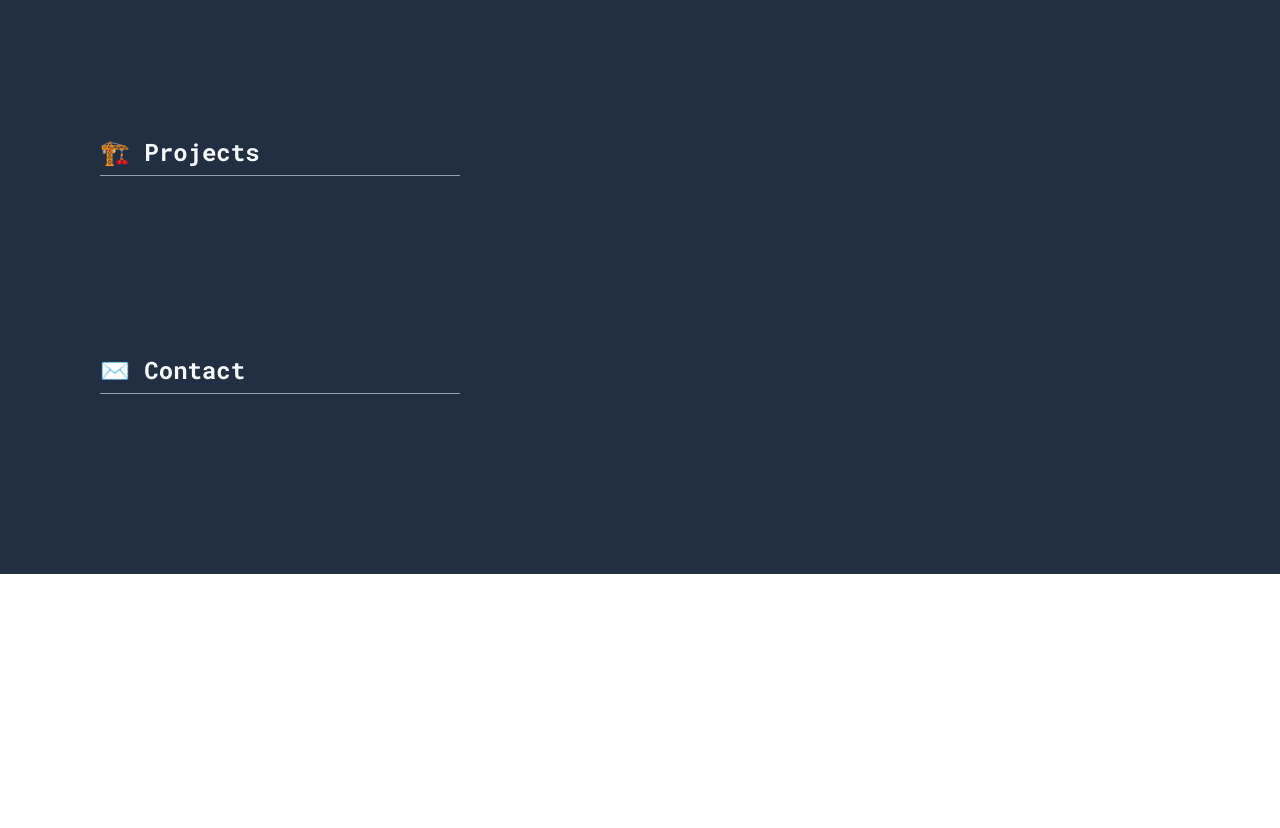
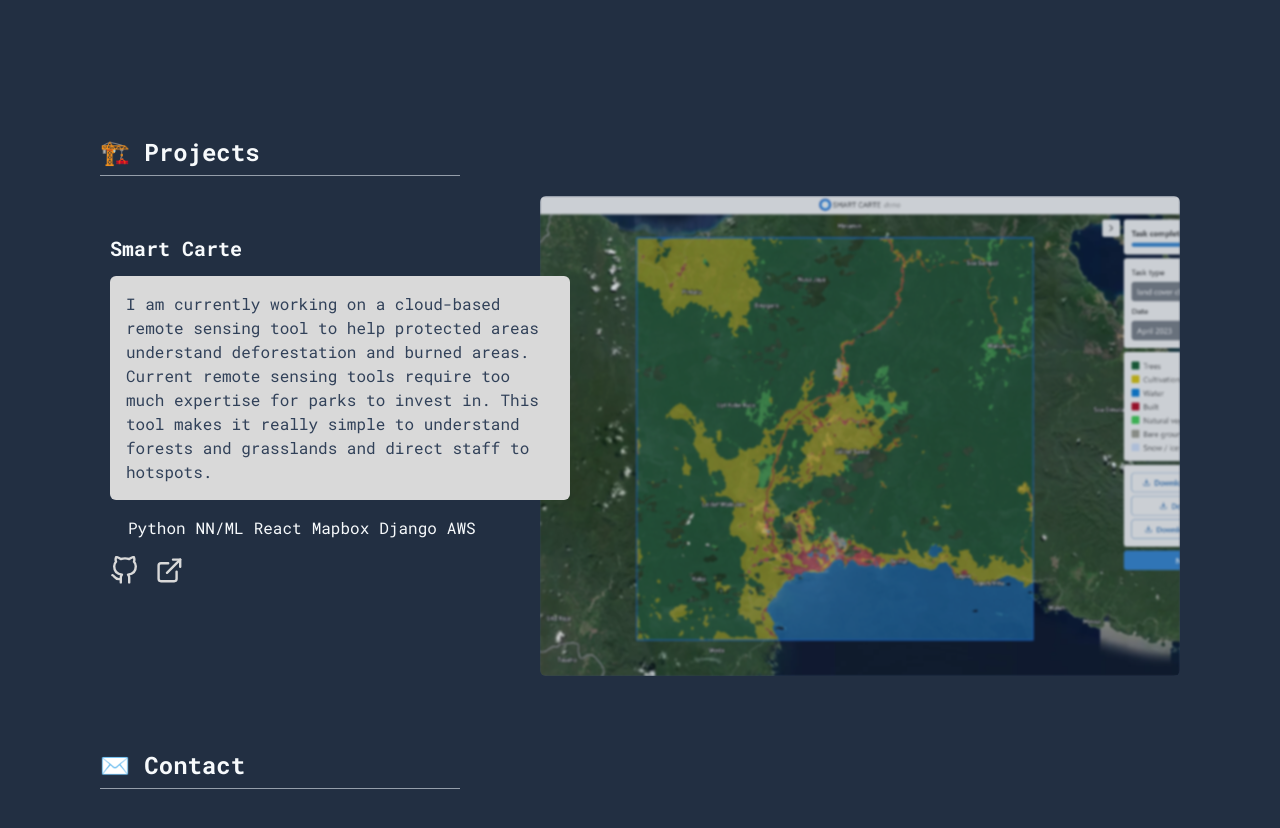
Before and after one commit to caseyslaught/casey-slaught-new-site, a Next.js app: page / in a window 1280 px wide. Shown: the part 1860-2688 px from the top of the page. Before the commit the page ends 2434 px from the top, so only its background shows below. Built offline with nearby package versions, Linux system fonts and the light colour scheme.

Commit message:
setup project component

```diff
--- a/components/ExperienceSection/index.tsx
+++ b/components/ExperienceSection/index.tsx
@@ -138,7 +138,7 @@ const jobs: JobType = {
     points: [
       "Founded a plant shop that works with small-scale plant nurseries, potters, and visual artists, highlighting native species and local art forms",
       "Training a staff of 3 to handle all aspects of the company, from procurement and preparation, to sales and delivery",
-      "Injected over $12,000 into artisinal craftspeople and plant nurseries in the first year of operation",
+      "Contributed to local pottery and plant nursery communities by spending over $12,000 on local products in the first year",
     ],
   },
   "quip.link": {
--- /dev/null
+++ b/components/ProjectsSection/index.tsx
@@ -0,0 +1,136 @@
+import React from "react";
+import NextImage from "next/image";
+import NextLink from "next/link";
+
+import {
+  Box,
+  Divider,
+  Flex,
+  HStack,
+  Heading,
+  Icon,
+  ListItem,
+  Link,
+  UnorderedList,
+  VStack,
+  useMediaQuery,
+  Img,
+} from "@chakra-ui/react";
+import { FiExternalLink, FiGithub } from "react-icons/fi";
+
+interface Props {}
+
+const ProjectsSection: React.FC<Props> = () => {
+  const [isMobileOrTablet] = useMediaQuery("(min-width: 860px)");
+
+  return (
+    <Flex
+      id="projects-section"
+      px={["1em", "1em", "2em"]}
+      justify="flex-start"
+      align="flex-start"
+      pb={["60px", "120px"]}
+    >
+      <Flex
+        direction="column"
+        align="flex-start"
+        w="100%"
+        maxW="1080px"
+        m="0 auto"
+        color="gray.50"
+        mb="40px"
+      >
+        <VStack w={["100%", "100%", "360px"]} align="flex-start" mb="20px">
+          <Heading fontSize={["xl", "2xl"]}>🏗️ Projects</Heading>
+          <Divider />
+        </VStack>
+
+        <VStack w="100%">
+          <Flex w="100%" justify="flex-start" position="relative">
+            <VStack
+              w="100%"
+              maxW="480px"
+              align="flex-start"
+              mt={["10px", "40px"]}
+              px="10px"
+              spacing={4}
+              zIndex={999}
+            >
+              <Heading fontSize="xl">Smart Carte</Heading>
+              <Flex
+                bg="secondary.200"
+                color="primary.700"
+                p="1em"
+                borderRadius="md"
+              >
+                I am currently working on a cloud-based remote sensing tool to
+                help protected areas understand deforestation and burned areas.
+                Current remote sensing tools require too much expertise for
+                parks to invest in. This tool makes it really simple to
+                understand forests and grasslands and direct staff to hotspots.
+              </Flex>
+
+              <UnorderedList
+                display="flex"
+                flexWrap="wrap"
+                position="relative"
+                styleType="none"
+                px="2px"
+              >
+                <ListItem me="10px">Python</ListItem>
+                <ListItem me="10px">NN/ML</ListItem>
+                <ListItem me="10px">React</ListItem>
+                <ListItem me="10px">Mapbox</ListItem>
+                <ListItem me="10px">Django</ListItem>
+                <ListItem me="10px">AWS</ListItem>
+              </UnorderedList>
+
+              <HStack spacing={4}>
+                <Link
+                  href="https://github.com/caseyslaught/smartcarte-containers"
+                  target="_blank"
+                >
+                  <Icon as={FiGithub} fontSize="1.8em" color="secondary.200" />
+                </Link>
+
+                <Link
+                  href="https://smartcarte.earth/demo/halmahera-nickel-apr-2023"
+                  target="_blank"
+                >
+                  <Icon
+                    as={FiExternalLink}
+                    fontSize="1.8em"
+                    color="secondary.200"
+                  />
+                </Link>
+              </HStack>
+            </VStack>
+            <Flex
+              w={["100%", "100%", "640px"]}
+              h="480px"
+              bg="primary.700"
+              position="absolute"
+              right={0}
+              zIndex={0}
+              overflow="hidden"
+              borderRadius="md"
+            >
+              <NextImage
+                className="project-image"
+                fill={true}
+                src="/images/smart_carte.png"
+                alt="Smart Carte screenshot"
+                style={{
+                  objectFit: "cover",
+                  filter: "blur(1px)",
+                }}
+              />
+            </Flex>
+          </Flex>
+        </VStack>
+      </Flex>
+    </Flex>
+  );
+};
+
+export default ProjectsSection;
--- a/pages/_app.tsx
+++ b/pages/_app.tsx
@@ -77,6 +77,16 @@ export default function App({ Component, pageProps }: AppProps) {
             width: "12px",
           },
         },
+        "@media (min-width: 860px)": {
+          ".project-image": {
+            opacity: 0.8,
+          },
+        },
+        "@media (max-width: 860px)": {
+          ".project-image": {
+            opacity: 0.4,
+          },
+        },
       },
     },
   });
--- a/pages/index.tsx
+++ b/pages/index.tsx
@@ -4,6 +4,7 @@ import { Divider, Flex, Heading, Text, VStack } from "@chakra-ui/react";
 import MainLayout from "../layouts/main";
 import IntroSection from "../components/IntroSection";
 import ExperienceSection from "../components/ExperienceSection";
+import ProjectsSection from "../components/ProjectsSection";
 
 export default function Home() {
   return (
@@ -64,33 +65,6 @@ const HeroSection = () => {
   );
 };
 
-const ProjectsSection = () => {
-  return (
-    <Flex
-      id="projects-section"
-      px={["1em", "1em", "2em"]}
-      justify="flex-start"
-      align="flex-start"
-      pb={["60px", "120px"]}
-    >
-      <Flex
-        direction="column"
-        align="flex-start"
-        w="100%"
-        maxW="1080px"
-        m="0 auto"
-        color="gray.50"
-        mb="40px"
-      >
-        <VStack w={["100%", "100%", "360px"]} align="flex-start" mb="20px">
-          <Heading fontSize={["xl", "2xl"]}>🏗️ Projects</Heading>
-          <Divider />
-        </VStack>
-      </Flex>
-    </Flex>
-  );
-};
-
 const ContactSection = () => {
   return (
     <Flex
```
Also changed, not shown: public/favicon.png, public/images/smart_carte.png (added).
